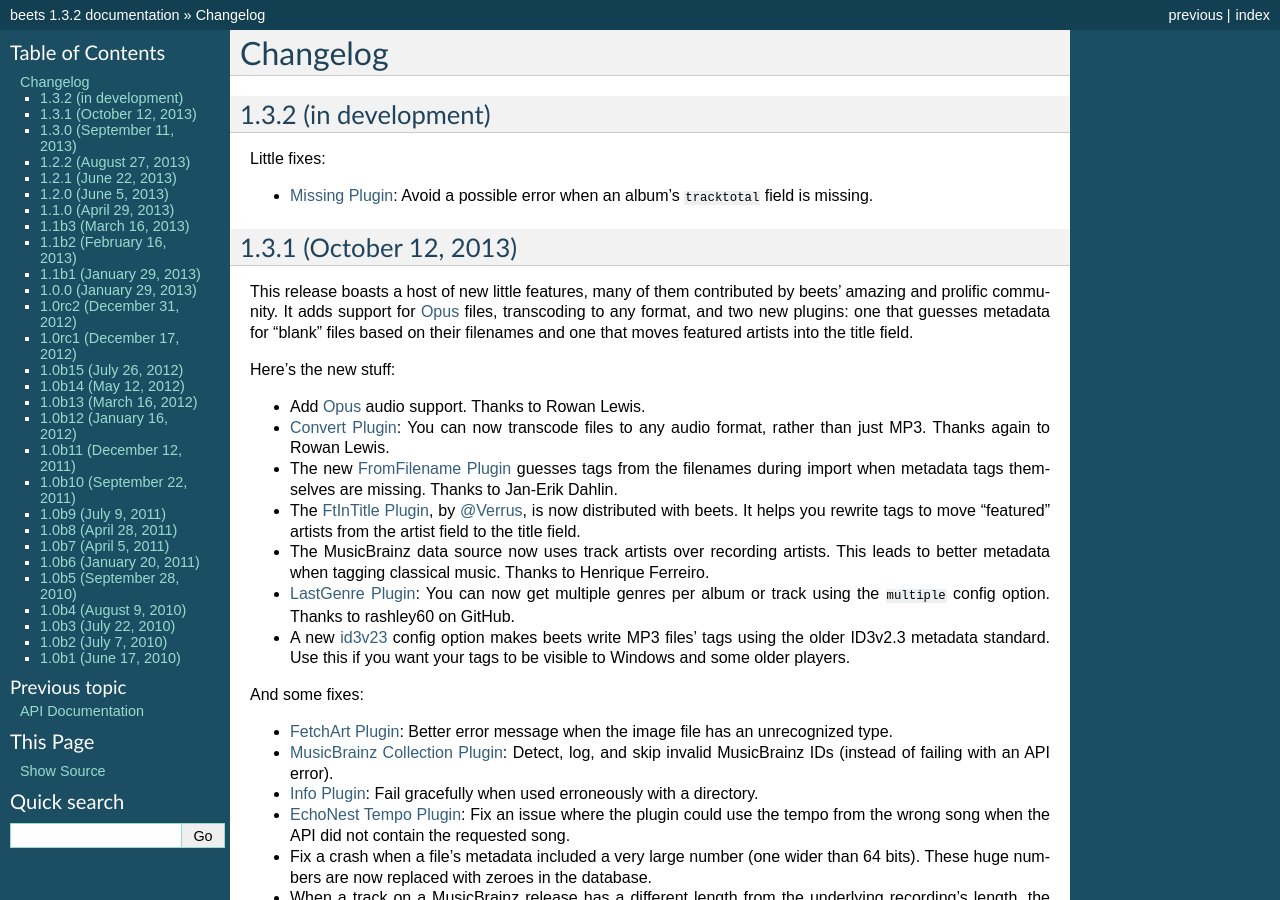
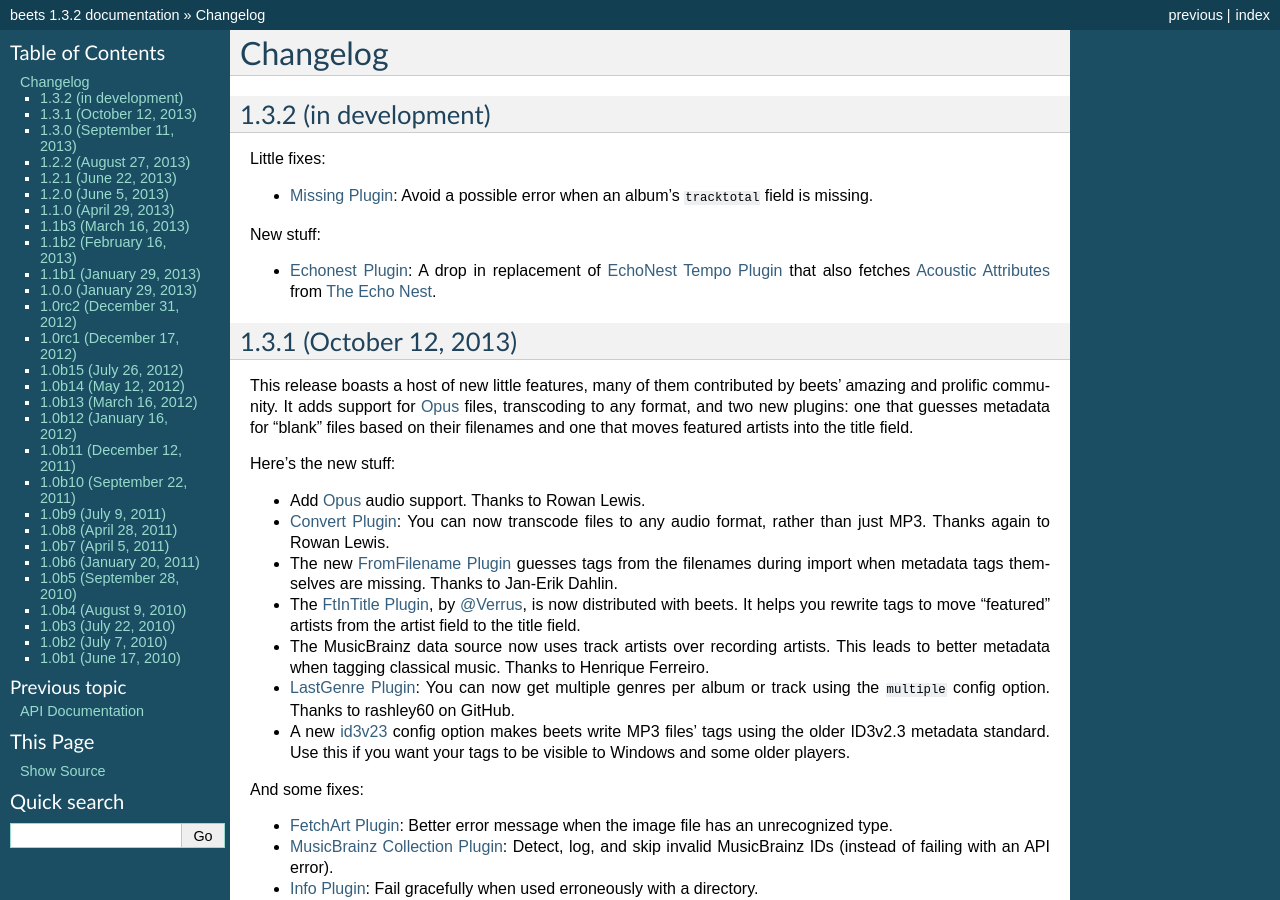
Before and after one commit to google-code-export/beets, a Sphinx documentation site: the page built from docs/changelog.rst, in a window 1280 px wide and 900 px high. Built offline with Sphinx 7.4.7, drawn with Linux system fonts in a browser that asks for light colours.

Commit message:
added the echonest plugin

```diff
--- a/docs/changelog.rst
+++ b/docs/changelog.rst
@@ -8,6 +8,14 @@
 
 * :doc:`/plugins/missing`: Avoid a possible error when an album's
   ``tracktotal`` field is missing.
+
+New stuff:
+
+* :doc:`/plugins/echonest`: A drop in replacement of
+  :doc:`/plugins/echonest_tempo` that also fetches `Acoustic Attributes`_ from
+  `The Echo Nest`_.
+
+.. _Acoustic Attributes: http://developer.echonest.com/acoustic-attributes.html
 
 1.3.1 (October 12, 2013)
 ------------------------
```
